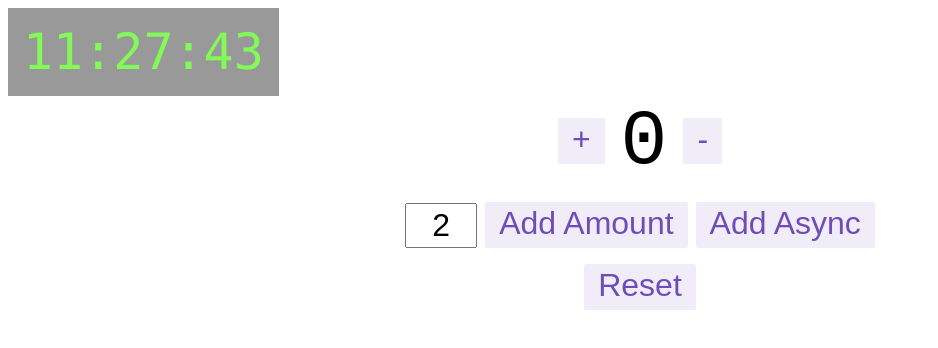
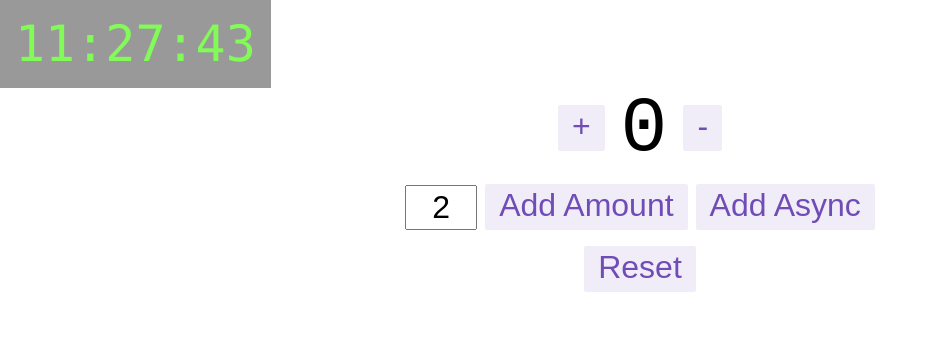
Before and after one commit to expectNothin9/moon, a Next.js app: page / in a window 1280 px wide. Shown: the top 348 px of the page, without its empty margins (0-938 px from the left). Built offline with nearby package versions, Linux system fonts and the light colour scheme.

Commit message:
feat: adopt reset.css

```diff
--- a/pages/_app.js
+++ b/pages/_app.js
@@ -1,3 +1,5 @@
+import '../reset.css'
+
 import { Provider } from 'react-redux'
 
 import store from '../store'
--- /dev/null
+++ b/reset.css
@@ -0,0 +1,48 @@
+/* http://meyerweb.com/eric/tools/css/reset/
+   v2.0 | 20110126
+   License: none (public domain)
+*/
+
+html, body, div, span, applet, object, iframe,
+h1, h2, h3, h4, h5, h6, p, blockquote, pre,
+a, abbr, acronym, address, big, cite, code,
+del, dfn, em, img, ins, kbd, q, s, samp,
+small, strike, strong, sub, sup, tt, var,
+b, u, i, center,
+dl, dt, dd, ol, ul, li,
+fieldset, form, label, legend,
+table, caption, tbody, tfoot, thead, tr, th, td,
+article, aside, canvas, details, embed,
+figure, figcaption, footer, header, hgroup,
+menu, nav, output, ruby, section, summary,
+time, mark, audio, video {
+	margin: 0;
+	padding: 0;
+	border: 0;
+	font-size: 100%;
+	font: inherit;
+	vertical-align: baseline;
+}
+/* HTML5 display-role reset for older browsers */
+article, aside, details, figcaption, figure,
+footer, header, hgroup, menu, nav, section {
+	display: block;
+}
+body {
+	line-height: 1;
+}
+ol, ul {
+	list-style: none;
+}
+blockquote, q {
+	quotes: none;
+}
+blockquote:before, blockquote:after,
+q:before, q:after {
+	content: '';
+	content: none;
+}
+table {
+	border-collapse: collapse;
+	border-spacing: 0;
+}
```
